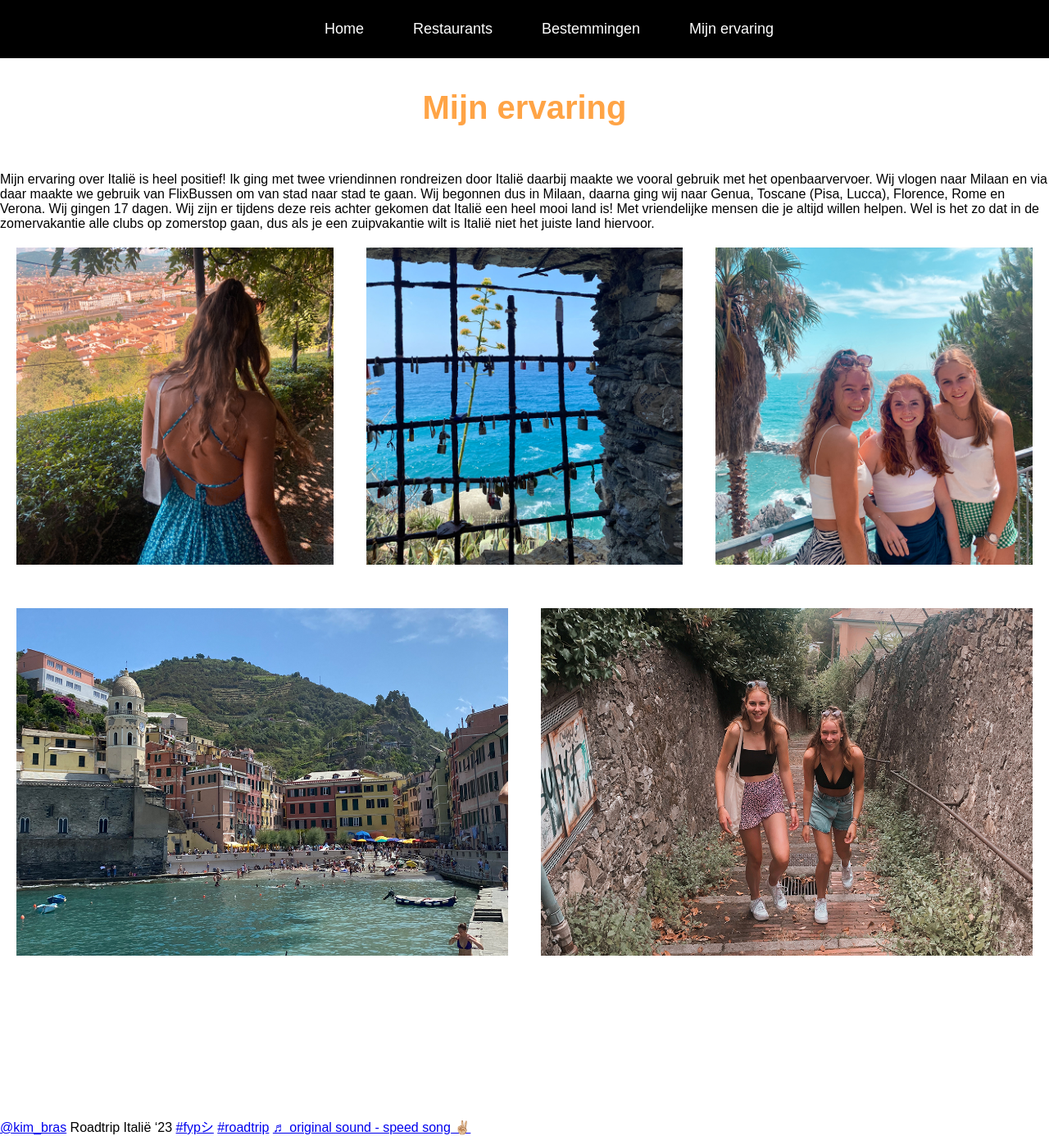
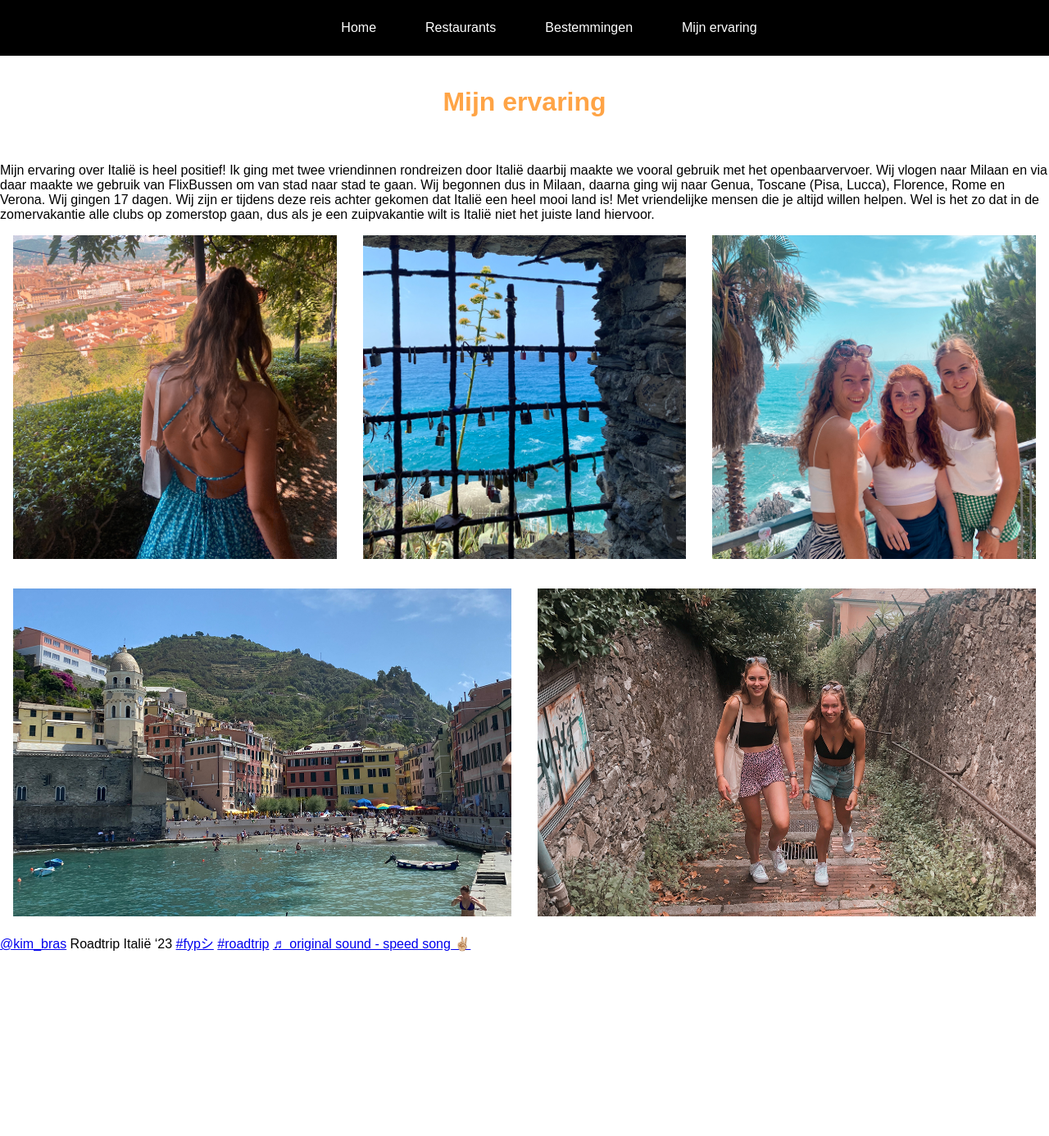
Before and after one commit to Kimbras/Eindopdracht, a plain HTML site: page Mijnervaring.html in a window 1280 px wide. Shown: the whole page at 82% size. After the commit the page ends 1162 px from the top, so only its background shows below. Drawn offline with Linux system fonts and the light colour scheme; a script that the page names is missing.

Commit message:
Resonsieve

```diff
--- a/CSS/style.css
+++ b/CSS/style.css
@@ -19,7 +19,7 @@ a:hover{
 }
 
 header ul il a{
-    font-size: 18px;
+    font-size: 1em;
     color: #fff;
     margin-left: 60px;
     font-weight: 500;
@@ -28,11 +28,11 @@ header ul il a{
 
 #Home{
     background-image: url("../Links/Homepagina.jpg");
-    height: 100vh;
     background-position: center;
     background-repeat: no-repeat;
     background-size: cover;
-    position: relative;
+    padding-bottom: 80%;
+
 }
 
 img{
@@ -51,7 +51,7 @@ text-align: center;
 
 h1{
     font-weight: bolder;
-    font-size: 40px;
+    font-size: 2em;
     color: #ffa446;
     text-align: center;
     margin: 20px;
@@ -67,30 +67,24 @@ font-family: Arial, Helvetica, sans-serif;
 
 .flex-container{
 width: 100;
-height: auto;
 display: flex;
 flex-direction: row;
-justify-content: space-evenly;
 }
 
 .flex-box{
-width: 450px;
-height: 400px;
-margin: 20px;
+width: 40%;
+margin: 1em;
 align-items: center;
 }
 
 .tekstbox{
-    width: 450px;
-    height: 400px;
-    margin: 20px;
+    width: 40%;
+    margin: 1em;
     text-align:left;
     align-items: center;
-    justify-content: space-evenly;
     }
 
 .blok1{
-     height: auto;
      display: flex;
      flex-direction: row;
     justify-content: space-evenly;
@@ -98,15 +92,14 @@ align-items: center;
       }
 
 .rijen{
-    width: 700px;
-    height: 600px;
-    margin: 20px;
+    margin: 1em;
+    width: 50em;
 }
 
 .blok1 img{
-   width: 400px;
+   width: 30em;
 }
 
 .flex-box img{
-    width: 400px;
+    width: 30em;
 }
--- a/Mijnervaring.html
+++ b/Mijnervaring.html
@@ -35,7 +35,7 @@
         Wij zijn er tijdens deze reis achter gekomen dat Italië een heel mooi land is! Met vriendelijke mensen die je altijd willen helpen. Wel is het zo dat in de zomervakantie alle clubs op zomerstop gaan, dus als je een zuipvakantie wilt is Italië niet het juiste land hiervoor.
     </p>
 
-        <div class="flex-container">
+        <section class="flex-container">
             <div class="flex-box">
                 <img src="Links/mijnervaring1.jpg" width="400">
             </div>
@@ -45,16 +45,16 @@
             <div class="flex-box">
                 <img src="Links/mijnervaring2.jpg" width="400">
             </div>
-             </div>
+        </section>
 
-             <div class="flex-container">
+             <section class="flex-container">
                 <div class="rijen">
-                    <img src="Links/mijnervaring4.jpg" height="424">
+                    <img src="Links/mijnervaring4.jpg">
                 </div>
                 <div class="rijen">
-                    <img src="Links/mijnervaring5.jpg" height="424">
+                    <img src="Links/mijnervaring5.jpg">
                 </div>
-                 </div>
+             </section>
                  <blockquote class="tiktok-embed" cite="https://www.tiktok.com/@kim_bras/video/7267088253377989920" data-video-id="7267088253377989920" style="max-width: 605px;min-width: 325px;" > <section> <a target="_blank" title="@kim_bras" href="https://www.tiktok.com/@kim_bras?refer=embed">@kim_bras</a> Roadtrip Italië ‘23 <a title="fypシ" target="_blank" href="https://www.tiktok.com/tag/fyp%E3%82%B7?refer=embed">#fypシ</a> <a title="roadtrip" target="_blank" href="https://www.tiktok.com/tag/roadtrip?refer=embed">#roadtrip</a> <a target="_blank" title="♬ original sound - speed song ✌🏼" href="https://www.tiktok.com/music/original-sound-7122548710504270597?refer=embed">♬ original sound - speed song ✌🏼</a> </section> </blockquote> <script async src="https://www.tiktok.com/embed.js"></script>
                 </main>
 
```
Also changed, not shown: 1 other file.
